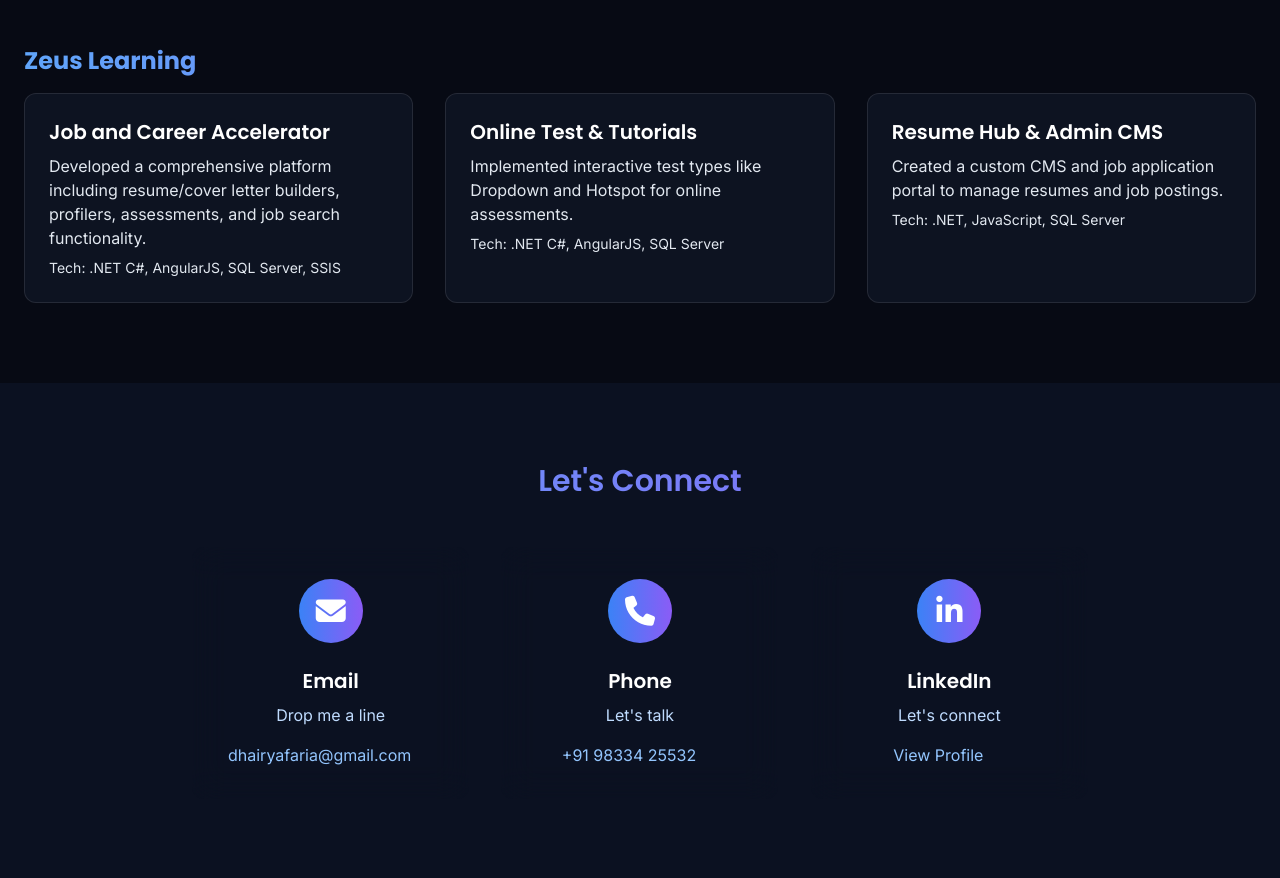
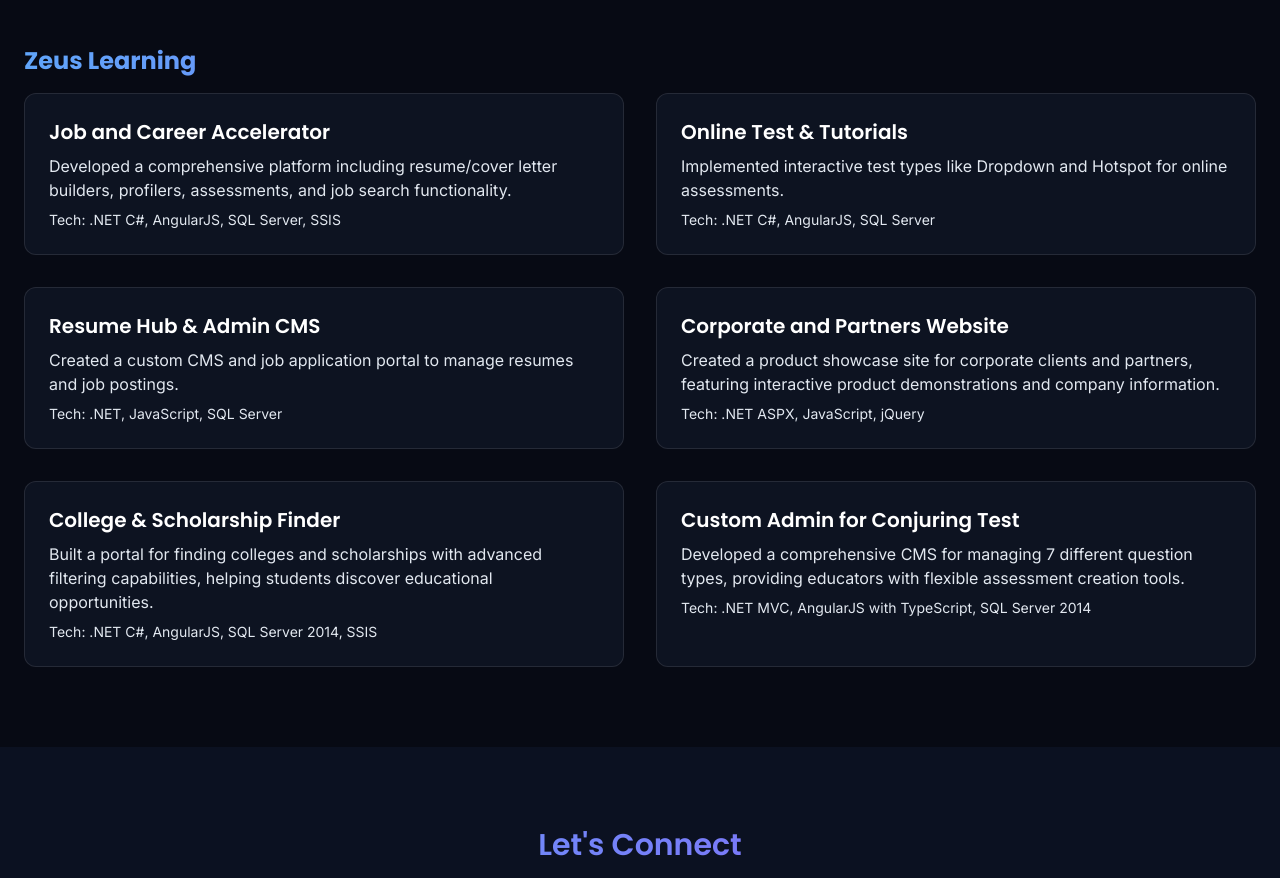
Before and after one commit to dhairyafaria/Portfolio, a plain HTML site: page index.html in a window 1280 px wide. Shown: the part 6483-7361 px from the top of the page. Drawn offline with nearby package versions, Linux system fonts and the light colour scheme.

Commit message:
Update index.html
Fixed the project for zeus learning

```diff
--- a/index.html
+++ b/index.html
@@ -1168,7 +1168,7 @@
         </div>
         <div class="project-entry">
           <h4 class="text-2xl font-bold mb-4 text-center md:text-left gradient-text">Zeus Learning</h4>
-          <div class="grid md:grid-cols-2 lg:grid-cols-3 gap-8">
+          <div class="grid md:grid-cols-2 lg:grid-cols-2 gap-8">
             <div class="hover-card p-6 rounded-xl">
               <h5 class="text-xl font-semibold mb-2 text-white">Job and Career Accelerator</h5>
               <p class="text-gray-300">Developed a comprehensive platform including resume/cover letter builders,
@@ -1186,6 +1186,21 @@
               <p class="text-gray-300">Created a custom CMS and job application portal to manage resumes and job
                 postings.</p>
               <p class="text-sm text-blue-400 mt-2">Tech: .NET, JavaScript, SQL Server</p>
+            </div>
+            <div class="hover-card p-6 rounded-xl">
+              <h5 class="text-xl font-semibold mb-2 text-white">Corporate and Partners Website</h5>
+              <p class="text-gray-300">Created a product showcase site for corporate clients and partners, featuring interactive product demonstrations and company information.</p>
+              <p class="text-sm text-blue-400 mt-2">Tech: .NET ASPX, JavaScript, jQuery</p>
+            </div>
+            <div class="hover-card p-6 rounded-xl">
+              <h5 class="text-xl font-semibold mb-2 text-white">College & Scholarship Finder</h5>
+              <p class="text-gray-300">Built a portal for finding colleges and scholarships with advanced filtering capabilities, helping students discover educational opportunities.</p>
+              <p class="text-sm text-blue-400 mt-2">Tech: .NET C#, AngularJS, SQL Server 2014, SSIS</p>
+            </div>
+            <div class="hover-card p-6 rounded-xl">
+              <h5 class="text-xl font-semibold mb-2 text-white">Custom Admin for Conjuring Test</h5>
+              <p class="text-gray-300">Developed a comprehensive CMS for managing 7 different question types, providing educators with flexible assessment creation tools.</p>
+              <p class="text-sm text-blue-400 mt-2">Tech: .NET MVC, AngularJS with TypeScript, SQL Server 2014</p>
             </div>
           </div>
         </div>
```
